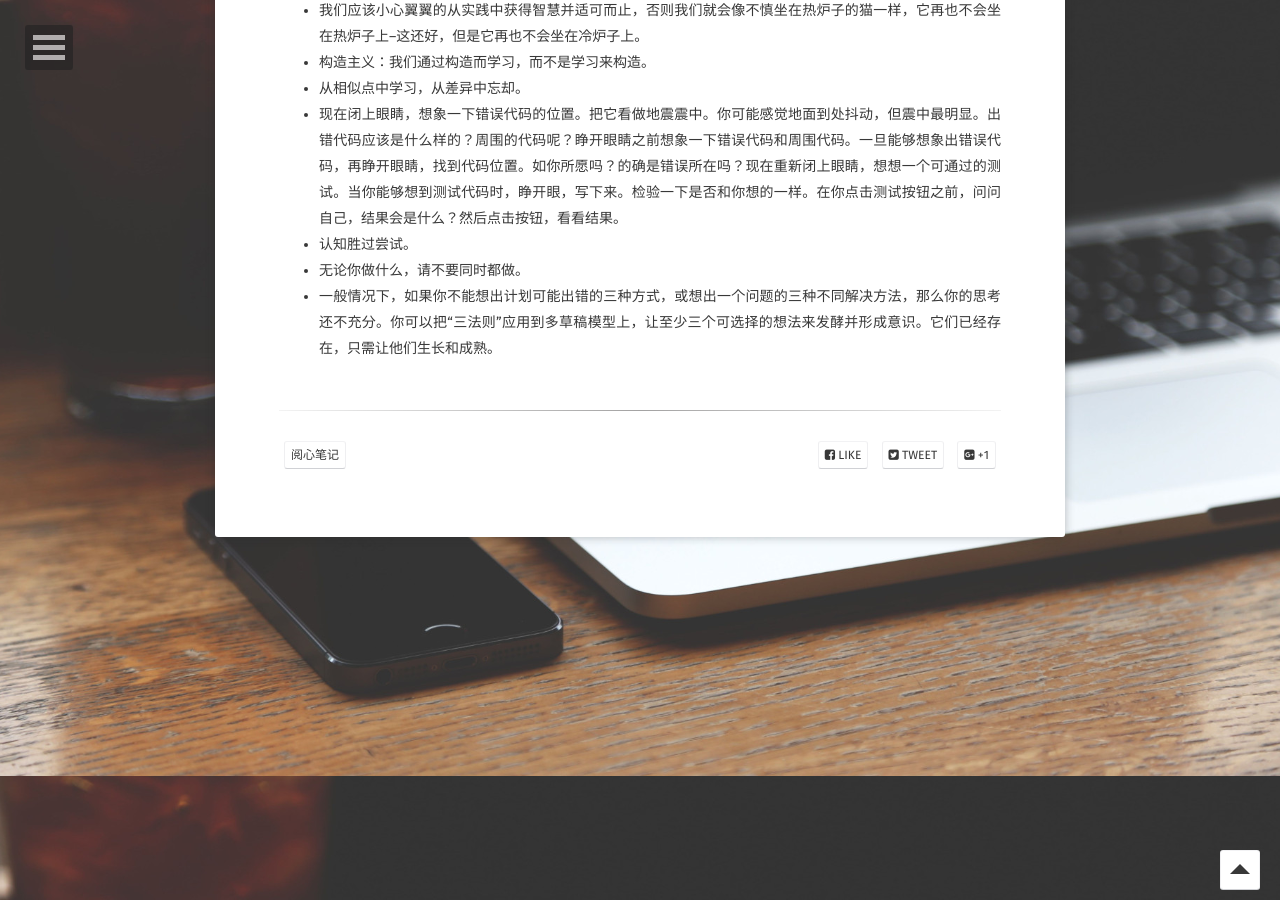
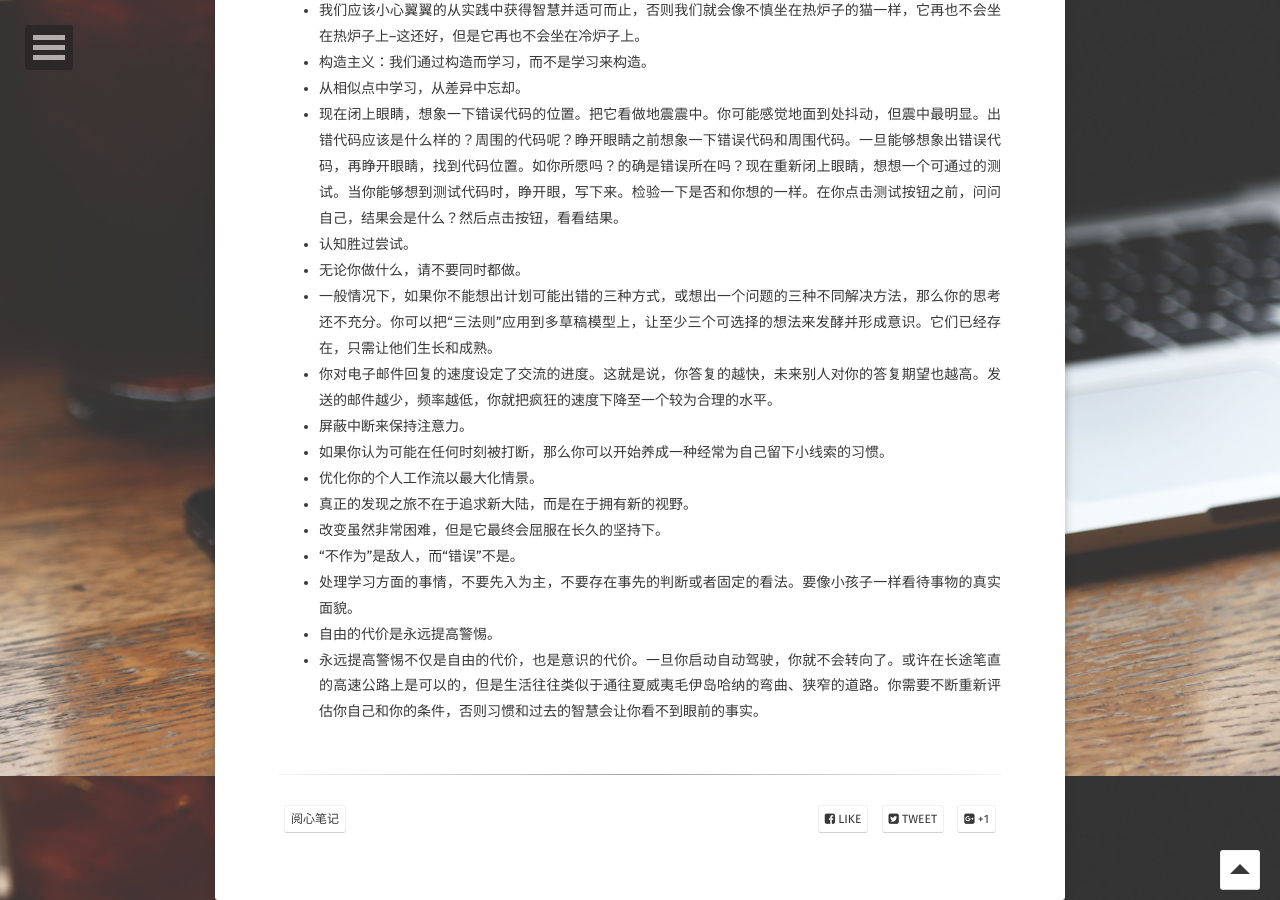
Before and after one commit to ridikuius/ridikuius.github.io, a Jekyll site: the page built from _posts/2016-08-22-《程序员的思维修炼》.md, in a window 1280 px wide and 900 px high, scrolled down 1924 px. Built offline with Jekyll 4.4.1, drawn with Linux system fonts in a browser that asks for light colours; some web fonts are replaced.

Commit message:
Update 2016-08-22-《程序员的思维修炼》.md

```diff
--- a/_posts/2016-08-22-《程序员的思维修炼》.md
+++ b/_posts/2016-08-22-《程序员的思维修炼》.md
@@ -58,3 +58,13 @@ tag:
 * 认知胜过尝试。
 * 无论你做什么，请不要同时都做。
 * 一般情况下，如果你不能想出计划可能出错的三种方式，或想出一个问题的三种不同解决方法，那么你的思考还不充分。你可以把“三法则”应用到多草稿模型上，让至少三个可选择的想法来发酵并形成意识。它们已经存在，只需让他们生长和成熟。
+* 你对电子邮件回复的速度设定了交流的进度。这就是说，你答复的越快，未来别人对你的答复期望也越高。发送的邮件越少，频率越低，你就把疯狂的速度下降至一个较为合理的水平。
+* 屏蔽中断来保持注意力。
+* 如果你认为可能在任何时刻被打断，那么你可以开始养成一种经常为自己留下小线索的习惯。
+* 优化你的个人工作流以最大化情景。
+* 真正的发现之旅不在于追求新大陆，而是在于拥有新的视野。
+* 改变虽然非常困难，但是它最终会屈服在长久的坚持下。
+* “不作为”是敌人，而“错误”不是。
+* 处理学习方面的事情，不要先入为主，不要存在事先的判断或者固定的看法。要像小孩子一样看待事物的真实面貌。
+* 自由的代价是永远提高警惕。
+* 永远提高警惕不仅是自由的代价，也是意识的代价。一旦你启动自动驾驶，你就不会转向了。或许在长途笔直的高速公路上是可以的，但是生活往往类似于通往夏威夷毛伊岛哈纳的弯曲、狭窄的道路。你需要不断重新评估你自己和你的条件，否则习惯和过去的智慧会让你看不到眼前的事实。
```
